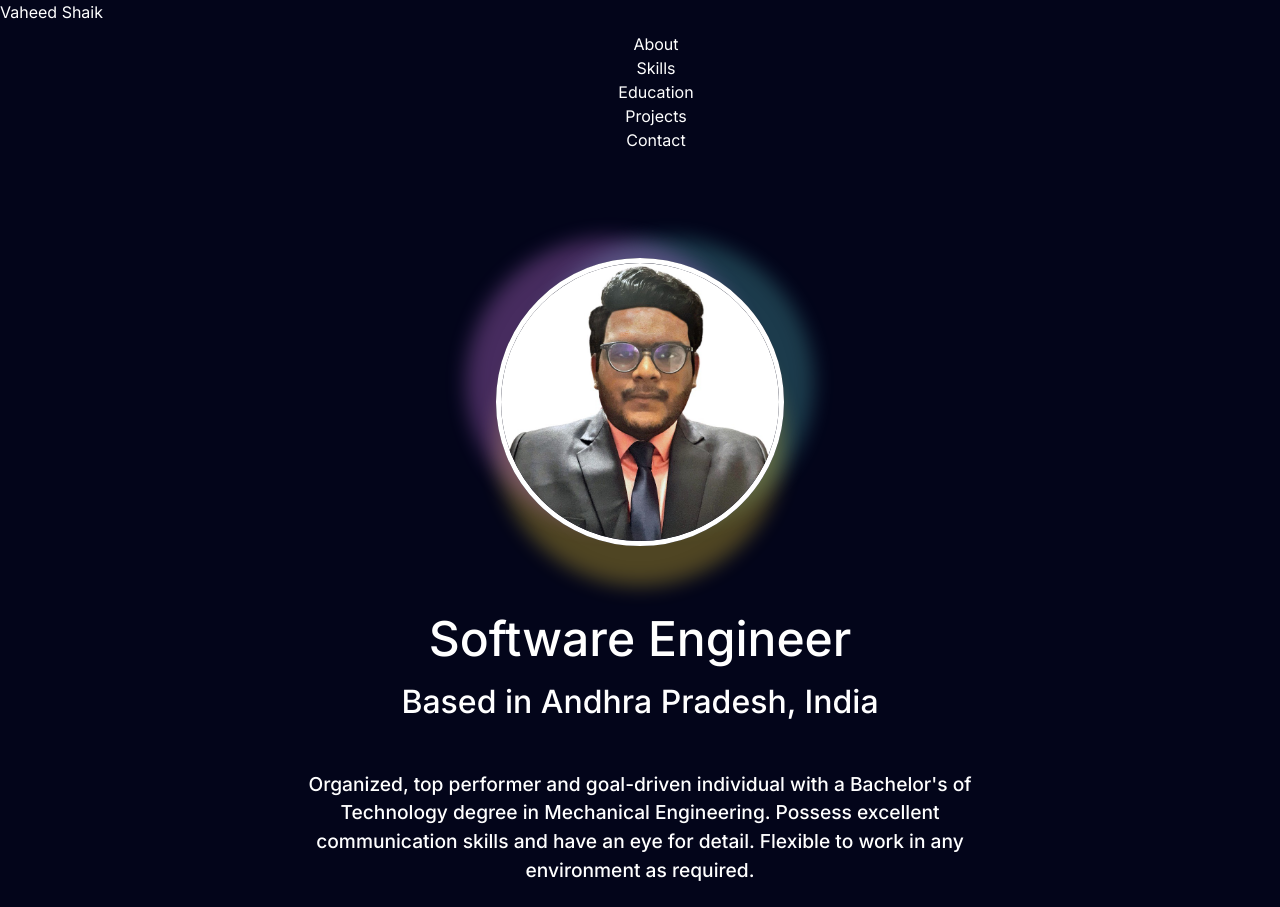
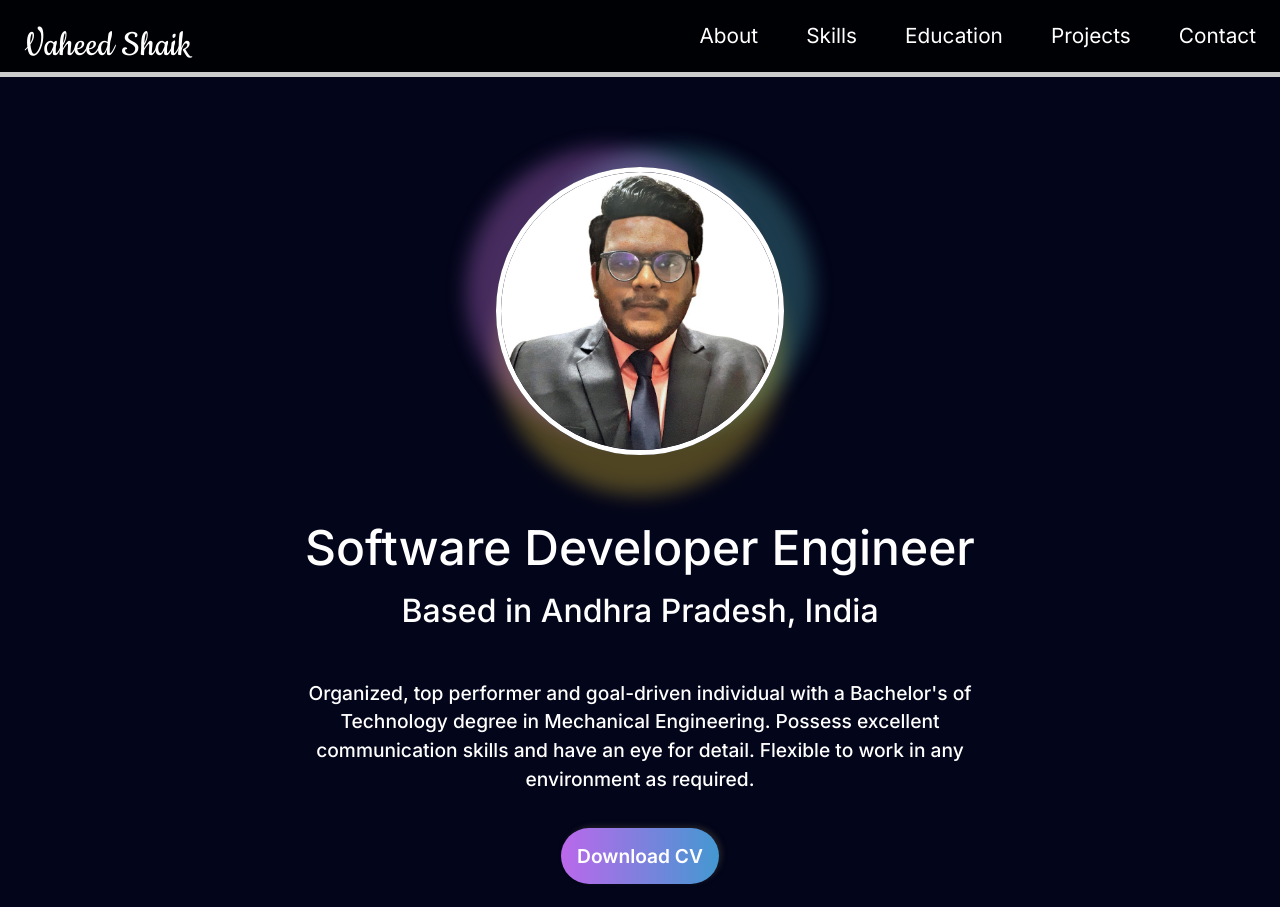
Before and after one commit to vaheedsk36/vaheed-portfolio-website, a PHP site: page / in a window 1280 px wide. Shown: the top 907 px of the page. Run offline with PHP 8.4, Linux system fonts and the light colour scheme; style sheets or scripts are compiled from the project's sources; some libraries are stand-ins or nearby versions.

Commit message:
wip-portfolio

```diff
--- a/index.html
+++ b/index.html
@@ -93,7 +93,7 @@
         <section id="about">
             <div class="about">
                 <img src="images/profile_new.jpg" class="profile" alt="">
-                <h1>Software Engineer</h1>
+                <h1>Software Developer Engineer</h1>
                 <h2>Based in Andhra Pradesh, India</h2>
                 <p>Organized, top performer and goal-driven individual with a Bachelor's of Technology degree
                     in Mechanical Engineering. Possess excellent
@@ -304,7 +304,7 @@
     <footer>
     <div class="footer-container">
         <h5>Copyrights &copy; 2023 Vaheed Shaik</h5>
-        <h5 class='front-end-dev'>Software Engineer</h5>
+        <h5 class='front-end-dev'>Software Developer Engineer</h5>
         <div id=footer-bar>
             <a href="https://github.com/vaheedsk36" target="_blank">
                 <img src="images/github-social.svg" alt="github" class="social-img">
--- a/styles/main.styles.scss
+++ b/styles/main.styles.scss
@@ -2,6 +2,7 @@
 @import url("https://fonts.googleapis.com/css2?family=Inter:wght@400;500;600&display=swap");
 @import url("https://fonts.googleapis.com/css2?family=Roboto:ital,wght@0,500;1,400&display=swap");
 @import url("https://fonts.googleapis.com/css2?family=Cookie&display=swap");
+@import "navigation-bar";
 @import "work-experience";
 $background: #00356B;
 * {
```
